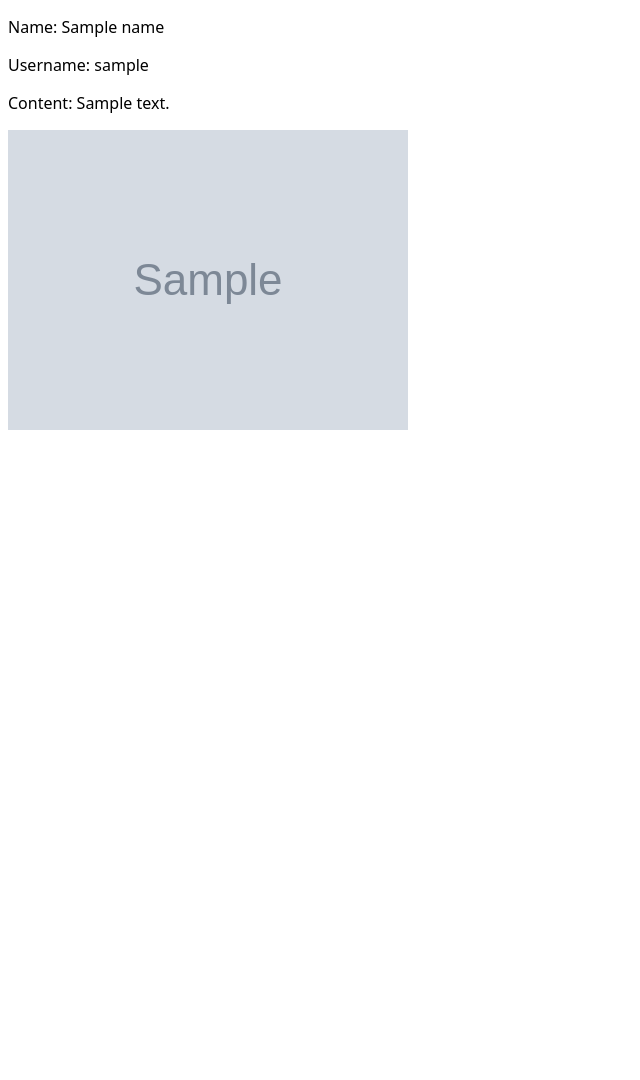
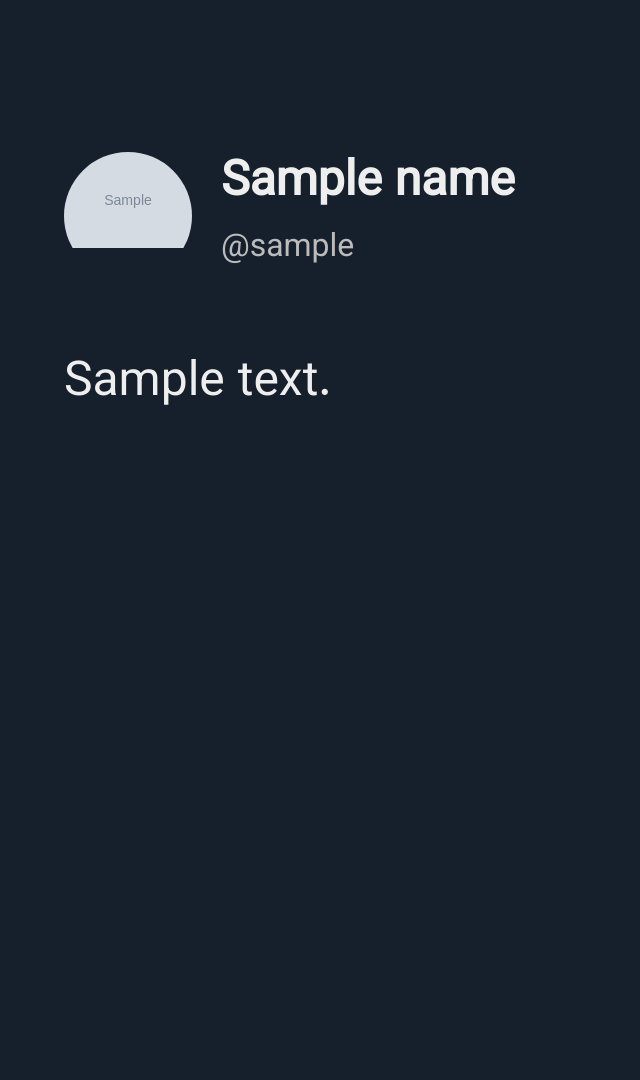
Before and after one commit to sadra1f/twittershot, a Python web app: template templates/default.html in a window 1280 px wide. Shown: the whole page, without its empty margins (0-640 px from the left). Before the commit the page ends 430 px from the top, so only its background shows below. Run offline with Jinja, Linux system fonts and the light colour scheme; the template is opened without the code that fills it: most values are stand-ins (such as "Sample title", 1, 10 or a date in 2020); grey boxes marked "Sample" are stand-in pictures; some libraries are stand-ins or nearby versions.

Commit message:
Update default template

```diff
--- a/main.py
+++ b/main.py
@@ -19,8 +19,6 @@ def main() -> None:
     imgkit_options = (
         config.get("imgkit_options") if config.get("imgkit_options") else dict()
     )
-
-    print(imgkit_options)
 
     if config.get("bearer_token"):
         client = tweepy.Client(config.get("bearer_token"))
@@ -45,7 +43,7 @@ def main() -> None:
             template.render(
                 name=user.name,
                 username=user.username,
-                content=tweet.text,
+                content=str(tweet.text).strip(),
                 image=f"https://unavatar.io/twitter/{user.username}",
             ),
             f"out/twittershot-{current_time}.jpg",
--- a/templates/default.html
+++ b/templates/default.html
@@ -6,23 +6,92 @@
     <meta name="viewport" content="width=device-width, initial-scale=1.0" />
     <title>Default</title>
 
-    <style>
-      body {
-        font-family: ui-sans-serif, system-ui, -apple-system, BlinkMacSystemFont,
-          "Segoe UI", Roboto, "Helvetica Neue", Arial, "Noto Sans", sans-serif,
-          "Apple Color Emoji", "Segoe UI Emoji", "Segoe UI Symbol",
-          "Noto Color Emoji";
-      }
-    </style>
+    <link rel="preconnect" href="https://fonts.googleapis.com" />
+    <link rel="preconnect" href="https://fonts.gstatic.com" crossorigin />
+    <link
+      href="https://fonts.googleapis.com/css2?family=Vazirmatn&display=swap"
+      rel="stylesheet"
+    />
 
     <style>
+      *,
+      ::before,
+      ::after {
+        box-sizing: border-box;
+      }
+
+      html {
+        font-family: "Vazirmatn", ui-sans-serif, system-ui, -apple-system,
+          BlinkMacSystemFont, "Segoe UI", Roboto, "Helvetica Neue", Arial,
+          "Noto Sans", sans-serif, "Apple Color Emoji", "Segoe UI Emoji",
+          "Segoe UI Symbol", "Noto Color Emoji";
+        -webkit-text-size-adjust: 100%;
+        -moz-tab-size: 4;
+        -o-tab-size: 4;
+        tab-size: 4;
+      }
+
+      body {
+        margin: 0;
+        padding: 0;
+        color: #eee;
+        background-color: #16202c;
+        font-size: 48px;
+        line-height: 64px;
+      }
+
       img.emoji {
         height: 1em;
         width: 1em;
         margin: 0 0.05em 0 0.1em;
         vertical-align: -0.1em;
       }
+
+      .content {
+        width: 1080px;
+        height: 1080px;
+        padding: 128px 64px;
+      }
+
+      .content .title .img-container,
+      .content .title .txt-container {
+        display: inline-block;
+      }
+
+      .content .title .img-container {
+        width: 128px;
+        height: 128px;
+        overflow: hidden;
+        border-radius: 1000px;
+      }
+
+      .content .title .img-container img {
+        width: 100%;
+      }
+
+      .content .title .txt-container {
+        margin-left: 16px;
+        position: relative;
+        top: -24px;
+      }
+
+      .content .title .txt-container .name {
+        margin-bottom: 0;
+        font-weight: bold;
+        font-size: 48px;
+      }
+
+      .content .title .txt-container .username {
+        margin: 0;
+        color: #bbb;
+        font-size: 32px;
+      }
+
+      .content .txt {
+        text-align: justify;
+      }
     </style>
+
     <script src="https://twemoji.maxcdn.com/v/14.0.2/twemoji.min.js"></script>
     <script>
       window.onload = function () {
@@ -32,21 +101,24 @@
   </head>
 
   <body>
-    <p>
-      Name:
-      <span>{{ name }}</span>
-    </p>
+    <div class="content">
+      <div class="title">
+        <div class="img-container">
+          <img src="{{ image }}" alt="Image" />
+        </div>
+        <div class="txt-container">
+          <p class="name">{{ name }}</p>
+          <p class="username">@{{ username }}</p>
+        </div>
+      </div>
 
-    <p>
-      Username:
-      <span>{{ username }}</span>
-    </p>
-
-    <p>
-      Content:
-      <span>{{ content }}</span>
-    </p>
-
-    <img src="{{ image }}" alt="Image" />
+      {% set content_list = content.split('\n') %}
+      <p class="txt" dir="auto">
+        {% for item in content_list %}
+        <span> {{ item }} </span>
+        <br />
+        {% endfor %}
+      </p>
+    </div>
   </body>
 </html>
```
